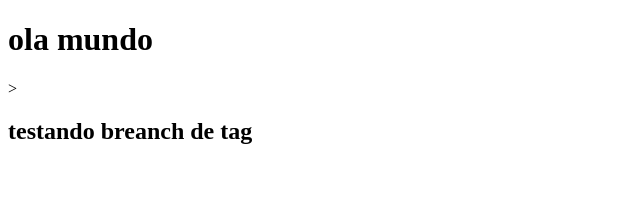
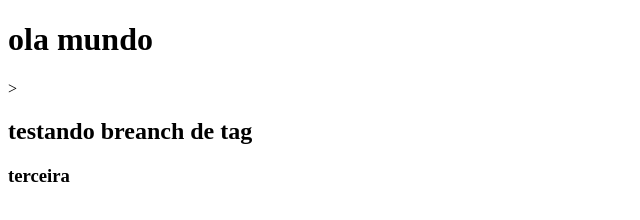
Before and after one commit to Raroldo/REPO1, a plain HTML site: page 1_branches/css/index.html in a window 1280 px wide. Shown: the full height of the page, 0-640 px from the left. Drawn offline with Linux system fonts and the light colour scheme.

Commit message:
alteracao 3 git tag

```diff
--- a/1_branches/css/index.html
+++ b/1_branches/css/index.html
@@ -9,5 +9,6 @@
 <body>
     <h1> ola mundo </h1>>
     <h2> testando breanch de tag</h2>
+    <h3> terceira </h3>
 </body>
 </html>
```
